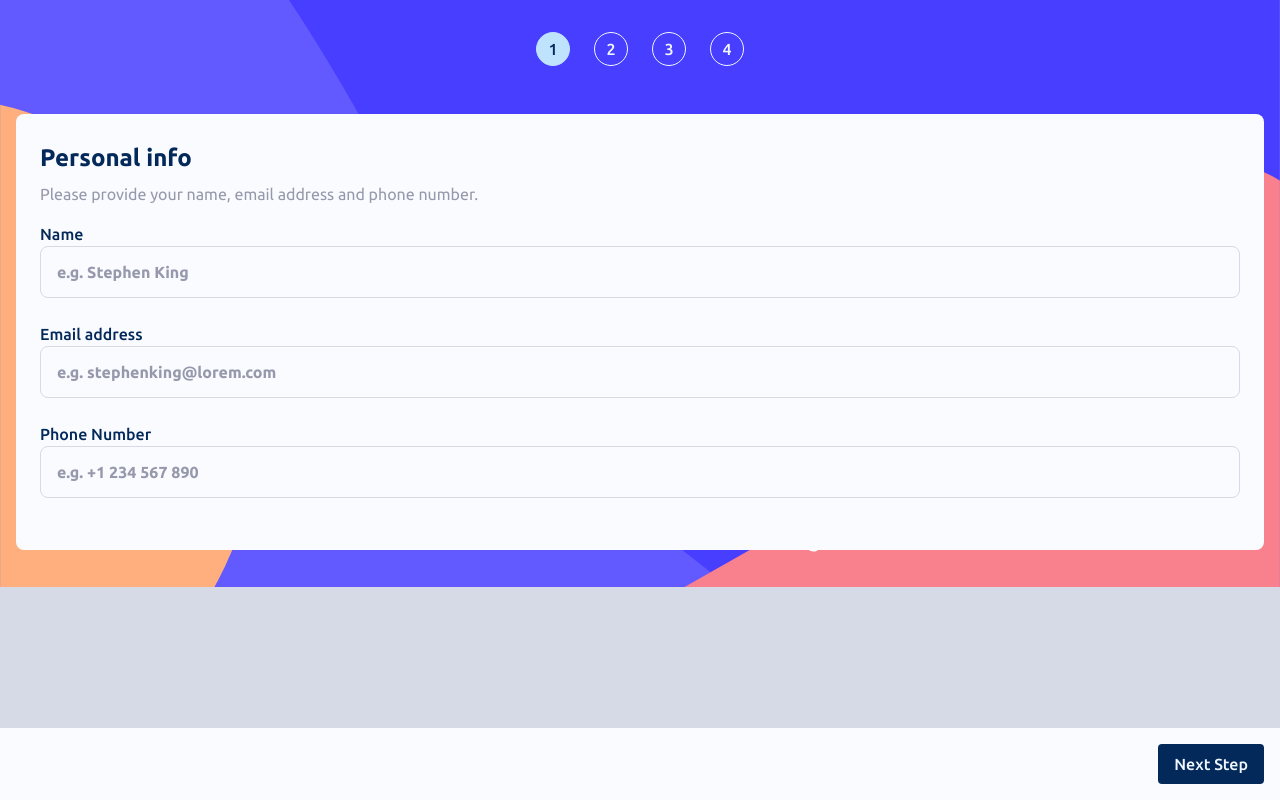
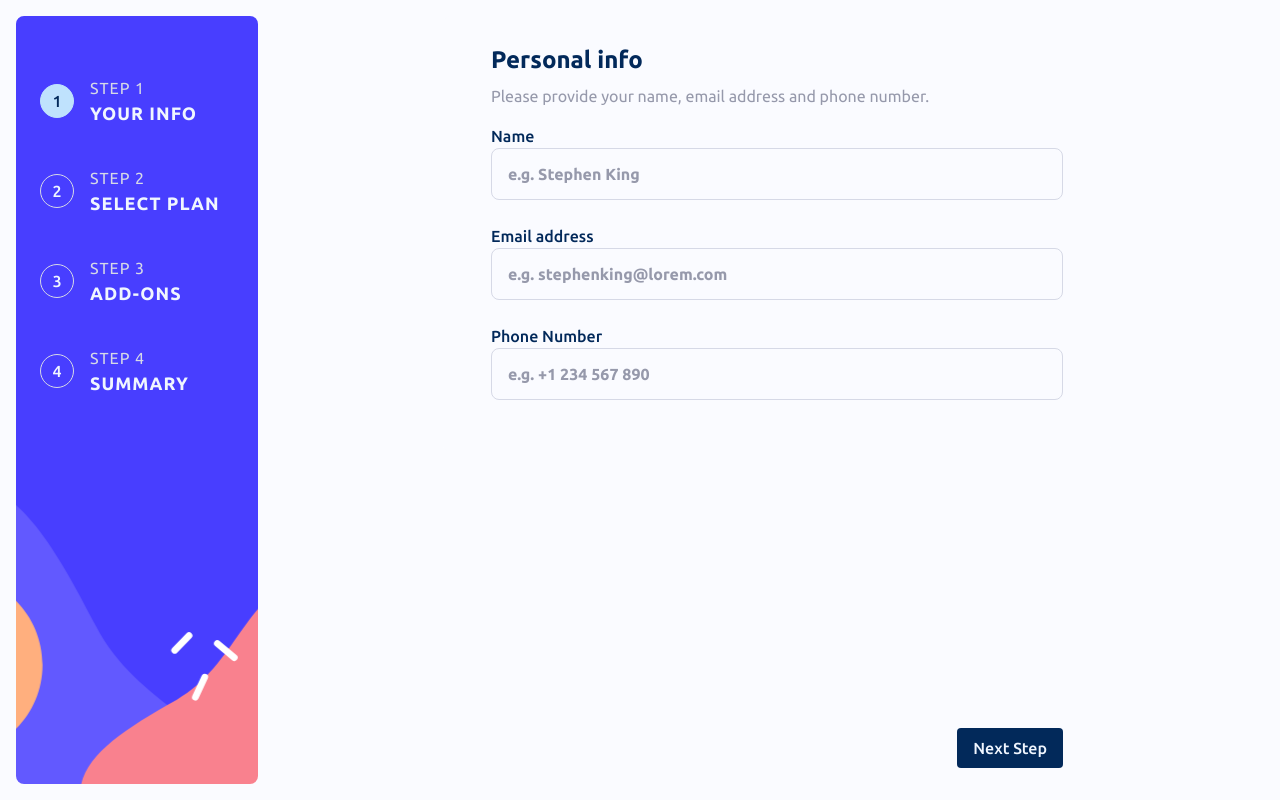
Before and after one commit to Gabrield7/multi-step-form, a React (Vite) app: page /info in a window 1280 px wide. Built offline with nearby package versions, Linux system fonts and the light colour scheme.

Commit message:
feat: add responsive layout

```diff
--- a/src/App.tsx
+++ b/src/App.tsx
@@ -17,8 +17,10 @@ export function App() {
     return (
         <BrowserRouter>
             <Navbar />
-            <AppRoutes />
-            <Footer />
+            <section className='body__container'>
+                <AppRoutes />
+                <Footer />
+            </section>
         </BrowserRouter>
     )
 }
--- a/src/Components/BodyPage/BodyPage.scss
+++ b/src/Components/BodyPage/BodyPage.scss
@@ -31,3 +31,15 @@
         }
     }
 }
+
+@media (min-width: 480px) {
+    .page__container{
+        padding: 2rem 0;
+    }
+}
+
+@media (min-width: 850px) {
+    .page__container{
+        padding: 2rem 3rem;
+    }
+}
--- a/src/Components/Footer/Footer.scss
+++ b/src/Components/Footer/Footer.scss
@@ -9,3 +9,9 @@
     margin-top: auto;
     z-index: 1;
 }
+
+@media (min-width: 808px) {
+    .footer{
+        padding: 2rem 4rem;
+    }
+}
--- a/src/Components/Navbar/NavigateButton/NavigateButton.scss
+++ b/src/Components/Navbar/NavigateButton/NavigateButton.scss
@@ -6,8 +6,15 @@
     color: $color;
 }
 
+.navigate-button__container{
+    all: unset;
+    display: flex;
+    align-items: center;
+    padding: 1rem .5rem;
+    border-radius: .5rem;
+    gap: 1rem;
+
     .navigate-button{
-    all: unset;
         display: flex;
         width: 2rem;
         height: 2rem;
@@ -18,27 +25,76 @@
         border-radius: 20px;
         margin: 2rem 0;
         z-index: 1;
+        color: $magnolia;
         font-family: $main-font;
         font-weight: 500;
         font-size: 16px;
         transition: 250ms;
     }
 
-.normal{
-    cursor: pointer;
-    @include buttonState(transparent, $magnolia, $magnolia);
+    .button-description{
+        display: none;
+        font-family: $main-font;
+        letter-spacing: 1px;
 
-    &:hover{
-        @include buttonState($light-blue, $light-blue, $marine-blue)
+        h4{
+            color: $light-gray;
+            font-size: 16px;
+            font-weight: 400;
+        }
+
+        p{
+            color: $magnolia;
+            font-size: 18px;
+            font-weight: 700;
         }
     }
 
-.active{
+    &.normal, &.active{
+        transition: 250ms;
         cursor: pointer;
-    @include buttonState($light-blue, $light-blue, $marine-blue)
+
+        &:hover {
+            background-color: hsl(213, 96%, 18%, 0.2);
+        }
     }
 
-.disabled{
+    &.normal .navigate-button {
+        @include buttonState(transparent, $light-gray, $magnolia);
+
+        &:hover {
+            @include buttonState($light-blue, $light-blue, $marine-blue);
+        }
+    }
+
+    &.active .navigate-button {
+        @include buttonState($light-blue, $light-blue, $marine-blue);
+    }
+
+    &.disabled .navigate-button {
         cursor: auto;
-    @include buttonState(transparent, $magnolia, $magnolia)
+        @include buttonState(transparent, $light-gray, $magnolia);
     }
+}
+
+@media (min-width: 480px){
+    .navigate-button__container{
+        justify-content: center;
+
+        .navigate-button{
+            margin: 0;
+        }
+    }
+}
+
+@media (min-width: 755px){
+    .navigate-button__container{
+        justify-content: flex-start;
+
+        .button-description{
+            display: flex;
+            flex-direction: column;
+            gap: .5rem;
+        }
+    }
+}
--- a/src/Components/Navbar/NavigateButton/index.tsx
+++ b/src/Components/Navbar/NavigateButton/index.tsx
@@ -1,14 +1,15 @@
 import React, { useEffect, useState } from 'react';
 import { useLocation, useNavigate } from 'react-router';
+import { usePageValidationStore } from '@stores/PageStatusStore';
 import './NavigateButton.scss';
-import { usePageValidationStore } from '@stores/PageStatusStore';
 
-interface INavigateButtonProps{
-    label: number,
+interface INavigateButton{
+    label: number
+    name: string
     path: '/info' | '/plan' | '/addons' | '/summary' | '/confirmation'
 };
 
-export const NavigateButton: React.FC<INavigateButtonProps> = (props) => {
+export const NavigateButton: React.FC<INavigateButton> = ({ label, name, path }) => {
     const location = useLocation();
     const navigate = useNavigate();
 
@@ -17,30 +18,36 @@ export const NavigateButton: React.FC<INavigateButtonProps> = (props) => {
     const { pageStatus } = usePageValidationStore();
 
     const navigateToPage = () => {
-        const isPageEnabled = pageStatus[props.path] ?? false;
+        const isPageEnabled = pageStatus[path] ?? false;
 
-        if(isPageEnabled) navigate(props.path)
+        if(isPageEnabled) navigate(path)
     }
 
     useEffect(() => {
-        const isFinalPage = location.pathname === '/confirmation' && props.path === '/summary';
-        const isCurrentPath = props.path === location.pathname;
+        const isFinalPage = location.pathname === '/confirmation' && path === '/summary';
+        const isCurrentPath = path === location.pathname;
 
         if (isFinalPage) {
             setButtonClass('active');
-        } else if (pageStatus[props.path]) {
+        } else if (pageStatus[path]) {
             setButtonClass(isCurrentPath ? 'active' : 'normal');
         } else {
             setButtonClass('disabled');
         }
-    }, [location, props.path, pageStatus]);
+    }, [location, path, pageStatus]);
+
 
     return (
+        //className={'navigate-button__container'}
         <button
-            className={`navigate-button ${buttonClass}`}
+            className={`navigate-button__container ${buttonClass}`}
             onClick={navigateToPage}
         >
-            {props.label}
+            <span className={`navigate-button`}>{label}</span>
+            <div className='button-description'>
+                <h4>{`STEP ${label}`}</h4>
+                <p>{name}</p>
+            </div>
         </button>
     )
 };
--- a/src/Components/Navbar/Topbar/Topbar.scss
+++ b/src/Components/Navbar/Topbar/Topbar.scss
@@ -17,29 +17,27 @@
         background-repeat: no-repeat;
         z-index: 0;
     }
+}
 
-    // button{
-    //     all: unset;
-    //     display: flex;
-    //     width: 2rem;
-    //     height: 2rem;
-    //     align-items: center;
-    //     justify-content: center;
-    //     border: 1px solid $alabaster;
-    //     border-radius: 20px;
-    //     margin: 2rem 0;
-    //     z-index: 1;
-    //     font-family: $main-font;
-    //     font-weight: 500;
-    //     font-size: 16px;
-    //     color: $magnolia;
-    //     transition: 250ms;
+@media (min-width: 480px) {
+    .topbar__container{
+        justify-content: flex-start;
+        flex-direction: column;
+        background-image: url('/assets/images/bg-sidebar-desktop.svg');
+        background-size: cover;
+        background-repeat: no-repeat;
+        background-position: center;
+        border-radius: .5rem;
+        aspect-ratio: 568 / 274;
+        margin: 1rem;
+        flex-grow: 1;
+        min-width: 50px;
+        max-width: 210px;
+        padding: 3rem 1rem;
+        gap: 1rem;
 
-    //     &:hover, &:focus{
-    //         background-color: $light-blue;
-    //         border-color: $light-blue;
-    //         color: $marine-blue;
-    //         cursor: pointer;
-    //     }
-    // }
+        &::before{
+            display: none;
+        }
+    }
 }
--- a/src/Components/Navbar/Topbar/index.tsx
+++ b/src/Components/Navbar/Topbar/index.tsx
@@ -4,10 +4,10 @@ import './Topbar.scss';
 export const Topbar = () => {
     return (
         <nav className='topbar__container'>
-            <NavigateButton label={1} path={'/info'} />
-            <NavigateButton label={2} path={'/plan'} />
-            <NavigateButton label={3} path={'/addons'} />
-            <NavigateButton label={4} path={'/summary'} />
+            <NavigateButton label={1} name={'YOUR INFO'} path={'/info'} />
+            <NavigateButton label={2} name={'SELECT PLAN'} path={'/plan'} />
+            <NavigateButton label={3} name={'ADD-ONS'} path={'/addons'} />
+            <NavigateButton label={4} name={'SUMMARY'} path={'/summary'} />
         </nav>
     )
 }
--- a/src/Styles/app.scss
+++ b/src/Styles/app.scss
@@ -4,9 +4,29 @@ body, #root{
     display: flex;
     flex-direction: column;
     height: 100%;
-    width: 100vw;
+    width: 100%;
     min-width: 320px;
+    max-width: 1440px;
     min-height: 100vh;
-    height: 100%;
     background-color: $light-gray;
+    transition: all 0.3s ease-in-out;
 }
+
+.body__container{
+    display: flex;
+    flex-direction: column;
+    justify-content: center;
+    max-width: 700px;
+    margin-left: auto;
+    margin-right: auto;
+}
+
+@media (min-width: 480px) {
+    body, #root{
+        flex-direction: row;
+        background-color: $alabaster;
+    }
+    .body__container{
+        flex-grow: 1;
+    }
+}
```
Also changed, not shown: 1 other file (tests, documents, lock files or other folders). Lines whose indentation alone changed are shown as unchanged.
